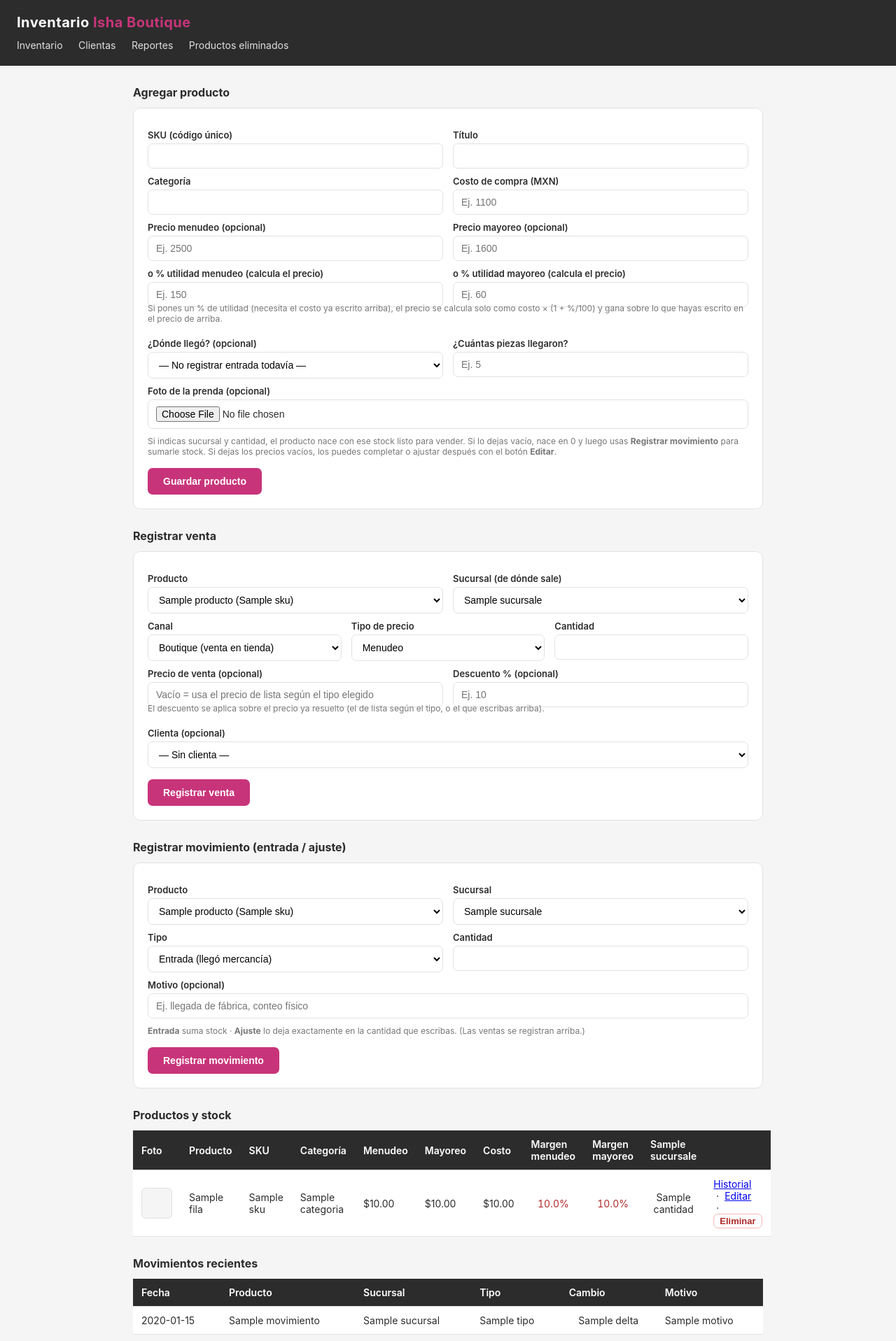
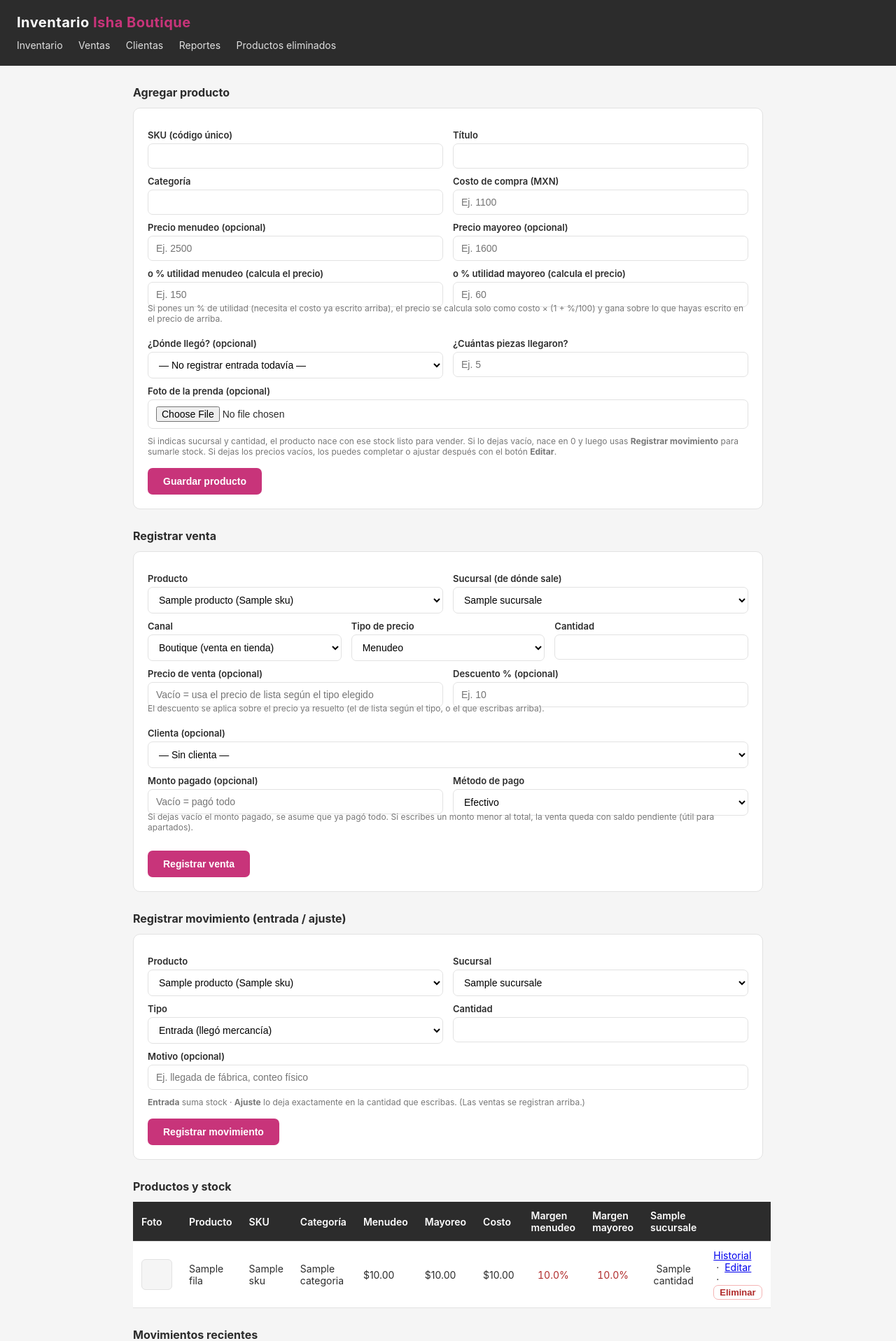
Before and after one commit to yuvalbaryosefp-alt/isha-wear-pos, a FastAPI app: template templates/index.html in a window 1280 px wide. Shown: the top 1917 px of the page at 70% size. Run offline with FastAPI, Linux system fonts and the light colour scheme; the template is opened without the code that fills it: most values are stand-ins (such as "Sample title", 1, 10 or a date in 2020).

Commit message:
Agregar seguimiento de pagos (punto de venta): pagado parcial/completo y método
Nueva tabla pagos (venta_id, metodo, monto) que permite varios abonos
por venta, para apartados/pagos parciales. Al registrar una venta se
puede indicar cuánto pagó (vacío = pagó todo) y con qué método
(efectivo/tarjeta/transferencia).

Nueva pantalla /ventas: lista todas las ventas con total, pagado,
saldo pendiente, estado (Pagado/Parcial/Pendiente con badge de color)
y los métodos usados. Permite registrar abonos adicionales para saldar
una venta pendiente, validando que no se abone más del saldo.

Fix de correctitud: la validación del monto pagado se movió a antes
de cualquier escritura en la transacción de registrar_venta, ya que
un `return` temprano dentro de un `with engine.begin()` hace COMMIT
(no rollback) de lo ya escrito — un monto inválido después de insertar
la venta hubiera dejado stock descontado y una venta a medias.

```diff
--- a/app/main.py
+++ b/app/main.py
@@ -252,10 +252,16 @@ def registrar_venta(
     precio: str = Form(""),
     descuento: str = Form(""),   # opcional: % de descuento sobre el precio ya resuelto
     cliente_id: str = Form(""),  # opcional: puede venir vacío ("Sin clienta")
+    monto_pagado: str = Form(""),   # opcional: vacío = se asume que pagó todo
+    metodo_pago: str = Form("efectivo"),
 ):
-    """Registra una venta: descuenta stock y guarda la info financiera."""
+    """Registra una venta: descuenta stock y guarda la info financiera y el pago."""
     canal = canal.strip()
     tipo_precio = tipo_precio.strip()
+    metodo_pago = metodo_pago.strip()
+
+    if metodo_pago not in ("efectivo", "tarjeta", "transferencia"):
+        return RedirectResponse("/?error=Método de pago inválido.", status_code=303)
 
     # La cantidad debe ser un entero mayor a 0.
     try:
@@ -307,6 +313,20 @@ def registrar_venta(
 
         costo_unitario = producto["costo"]  # puede ser None si no se capturó
 
+        # Valida el monto pagado ANTES de escribir nada (si no, un error aquí
+        # dejaría la venta a medias, porque el bloque ya habría hecho commit).
+        # Si se deja vacío, se asume que pagó todo (el caso más común).
+        total_venta = float(precio_unitario) * cantidad_num
+        monto_pagado_num = parsear_dinero(monto_pagado)
+        if monto_pagado_num is None:
+            monto_pagado_num = total_venta
+
+        if monto_pagado_num < 0 or monto_pagado_num > total_venta:
+            return RedirectResponse(
+                f"/?error=El monto pagado debe estar entre 0 y el total (${total_venta:.2f}).",
+                status_code=303,
+            )
+
         # Verifica que haya stock suficiente en esa sucursal.
         actual = conn.execute(text(
             "SELECT cantidad FROM stock WHERE producto_id = :p AND sucursal_id = :s"
@@ -332,18 +352,124 @@ def registrar_venta(
         ), {"p": producto_id, "s": sucursal_id, "delta": -cantidad_num, "motivo": f"venta {canal}"})
 
         # 3) Guarda el registro financiero (cliente_id puede ser None).
-        conn.execute(text(
+        venta_id = conn.execute(text(
             "INSERT INTO ventas "
             "(producto_id, sucursal_id, canal, tipo_precio, cantidad, precio_unitario, "
             " costo_unitario, cliente_id, descuento_pct) "
-            "VALUES (:p, :s, :canal, :tipo_precio, :cant, :precio, :costo, :cliente, :descuento)"
+            "VALUES (:p, :s, :canal, :tipo_precio, :cant, :precio, :costo, :cliente, :descuento) "
+            "RETURNING id"
         ), {
             "p": producto_id, "s": sucursal_id, "canal": canal, "tipo_precio": tipo_precio,
             "cant": cantidad_num, "precio": precio_unitario, "costo": costo_unitario,
             "cliente": cliente_id_num, "descuento": descuento_pct,
+        }).scalar_one()
+
+        # 4) Registra el pago inicial (ya validado arriba). Si el monto es 0,
+        #    la venta queda "pendiente" (apartado sin anticipo).
+        if monto_pagado_num > 0:
+            conn.execute(text(
+                "INSERT INTO pagos (venta_id, metodo, monto) VALUES (:v, :metodo, :monto)"
+            ), {"v": venta_id, "metodo": metodo_pago, "monto": monto_pagado_num})
+
+    return RedirectResponse("/", status_code=303)
+
+
+@app.get("/ventas")
+def ver_ventas(request: Request, error: str | None = None):
+    """Punto de venta: lista las ventas con su estado de pago (pagado/parcial/pendiente)."""
+    with engine.connect() as conn:
+        ventas_rows = conn.execute(text(
+            "SELECT v.id, v.creada_en, p.titulo, s.nombre AS sucursal, v.canal, "
+            "       v.tipo_precio, c.nombre AS clienta, v.cantidad, v.precio_unitario, "
+            "       (v.precio_unitario * v.cantidad) AS total "
+            "FROM ventas v "
+            "JOIN productos p ON p.id = v.producto_id "
+            "JOIN sucursales s ON s.id = v.sucursal_id "
+            "LEFT JOIN clientas c ON c.id = v.cliente_id "
+            "ORDER BY v.creada_en DESC LIMIT 200"
+        )).mappings().all()
+
+        pagos_rows = conn.execute(text(
+            "SELECT venta_id, metodo, monto, creado_en FROM pagos ORDER BY creado_en"
+        )).mappings().all()
+
+    # Agrupa los pagos por venta: venta_id -> lista de pagos.
+    pagos_por_venta: dict[int, list] = {}
+    for pg in pagos_rows:
+        pagos_por_venta.setdefault(pg["venta_id"], []).append(pg)
+
+    ventas = []
+    for v in ventas_rows:
+        pagos_venta = pagos_por_venta.get(v["id"], [])
+        pagado = sum(float(pg["monto"]) for pg in pagos_venta)
+        total = float(v["total"])
+        saldo = round(total - pagado, 2)
+
+        if saldo <= 0:
+            estado = "Pagado"
+        elif pagado > 0:
+            estado = "Parcial"
+        else:
+            estado = "Pendiente"
+
+        etiquetas_metodo = {"efectivo": "Efectivo", "tarjeta": "Tarjeta", "transferencia": "Transferencia"}
+        metodos = ", ".join(etiquetas_metodo.get(pg["metodo"], pg["metodo"]) for pg in pagos_venta) or "—"
+
+        ventas.append({
+            "id": v["id"],
+            "creada_en": v["creada_en"].astimezone(ZONA_CDMX),
+            "titulo": v["titulo"],
+            "sucursal": v["sucursal"],
+            "canal": v["canal"],
+            "tipo_precio": v["tipo_precio"],
+            "clienta": v["clienta"],
+            "cantidad": v["cantidad"],
+            "total": total,
+            "pagado": pagado,
+            "saldo": saldo,
+            "estado": estado,
+            "metodos": metodos,
         })
 
-    return RedirectResponse("/", status_code=303)
+    return templates.TemplateResponse(request, "ventas.html", {"ventas": ventas, "error": error})
+
+
+@app.post("/ventas/{venta_id}/pagos")
+def registrar_pago(venta_id: int, metodo: str = Form(...), monto: str = Form(...)):
+    """Registra un abono adicional a una venta que ya existe (para saldar el pendiente)."""
+    metodo = metodo.strip()
+    if metodo not in ("efectivo", "tarjeta", "transferencia"):
+        return RedirectResponse("/ventas?error=Método de pago inválido.", status_code=303)
+
+    monto_num = parsear_dinero(monto)
+    if monto_num is None or monto_num <= 0:
+        return RedirectResponse("/ventas?error=El monto del abono debe ser mayor a 0.", status_code=303)
+
+    with engine.begin() as conn:
+        venta = conn.execute(text(
+            "SELECT precio_unitario, cantidad FROM ventas WHERE id = :id"
+        ), {"id": venta_id}).mappings().one_or_none()
+
+        if venta is None:
+            return RedirectResponse("/ventas?error=Venta no encontrada.", status_code=303)
+
+        total = float(venta["precio_unitario"]) * venta["cantidad"]
+        pagado_actual = conn.execute(text(
+            "SELECT COALESCE(SUM(monto), 0) FROM pagos WHERE venta_id = :id"
+        ), {"id": venta_id}).scalar()
+        saldo = round(total - float(pagado_actual), 2)
+
+        if monto_num > saldo:
+            return RedirectResponse(
+                f"/ventas?error=El abono (${monto_num:.2f}) es mayor al saldo pendiente (${saldo:.2f}).",
+                status_code=303,
+            )
+
+        conn.execute(text(
+            "INSERT INTO pagos (venta_id, metodo, monto) VALUES (:v, :metodo, :monto)"
+        ), {"v": venta_id, "metodo": metodo, "monto": monto_num})
+
+    return RedirectResponse("/ventas", status_code=303)
 
 
 @app.post("/productos")
--- a/templates/base.html
+++ b/templates/base.html
@@ -74,6 +74,13 @@
       border: 1px solid #F5B5B5; border-radius: 7px;
       padding: 12px 14px; font-size: 14px; margin-bottom: 16px;
     }
+    .badge {
+      display: inline-block; padding: 3px 10px; border-radius: 20px;
+      font-size: 12px; font-weight: 600;
+    }
+    .badge.pagado { background: #E3F5EA; color: #1a7a3c; }
+    .badge.parcial { background: #FFF3DA; color: #9a6a00; }
+    .badge.pendiente { background: #FDECEC; color: #B02A2A; }
   </style>
 </head>
 <body>
@@ -81,6 +88,7 @@
     <h1>Inventario <span>Isha Boutique</span></h1>
     <nav>
       <a href="/">Inventario</a>
+      <a href="/ventas">Ventas</a>
       <a href="/clientas">Clientas</a>
       <a href="/reportes">Reportes</a>
       <a href="/desactivados">Productos eliminados</a>
--- a/templates/index.html
+++ b/templates/index.html
@@ -193,6 +193,24 @@
             </select>
           </div>
         </div>
+        <div class="fila-form">
+          <div>
+            <label for="v_monto_pagado">Monto pagado (opcional)</label>
+            <input type="text" id="v_monto_pagado" name="monto_pagado" placeholder="Vacío = pagó todo">
+          </div>
+          <div>
+            <label for="v_metodo_pago">Método de pago</label>
+            <select id="v_metodo_pago" name="metodo_pago">
+              <option value="efectivo">Efectivo</option>
+              <option value="tarjeta">Tarjeta</option>
+              <option value="transferencia">Transferencia</option>
+            </select>
+          </div>
+        </div>
+        <p style="font-size:12px; color:#777; margin:-6px 0 10px">
+          Si dejas vacío el monto pagado, se asume que ya pagó todo. Si escribes un monto menor
+          al total, la venta queda con saldo pendiente (útil para apartados).
+        </p>
         <button type="submit">Registrar venta</button>
       </form>
     </div>
```
Also changed, not shown: schema.sql (+17 -0 lines), templates/ventas.html (added, +68 -0 lines).
